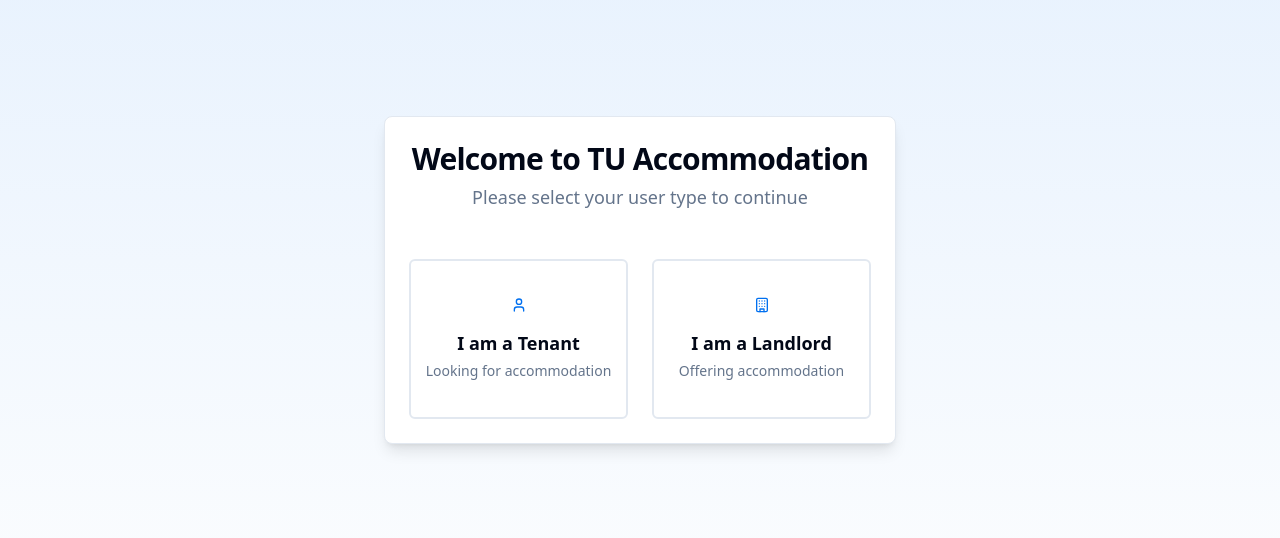
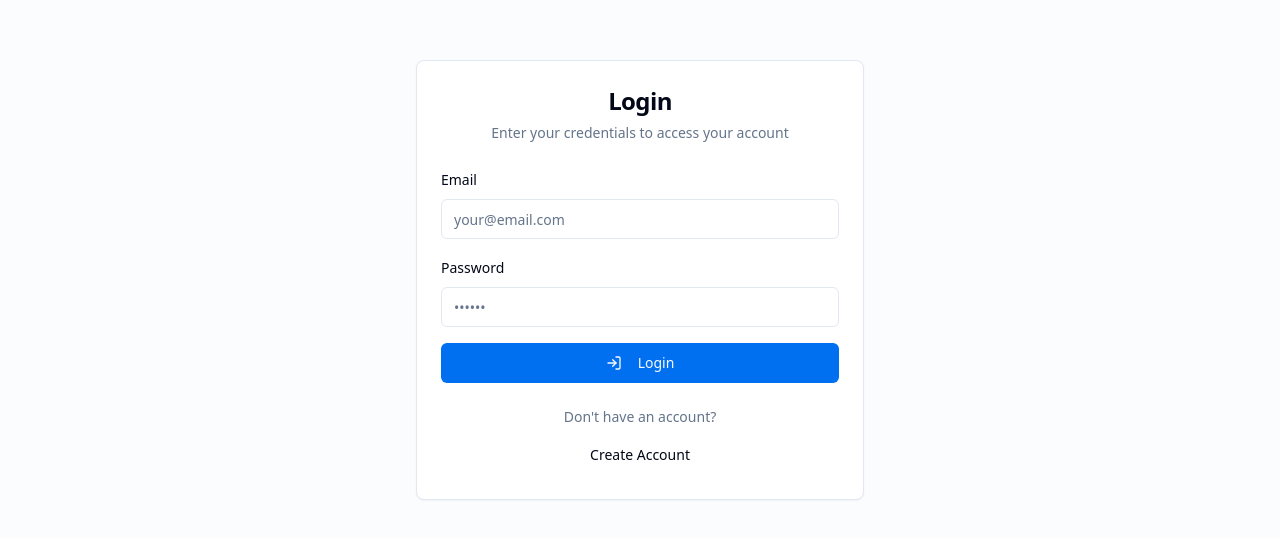
Before and after one commit to JayReq85/Human-interface-design, a React (Vite) app: page /login in a window 1280 px wide. Before the commit this address led to /welcome. Shown: the part 120-658 px from the top of the page. Built offline with nearby package versions, Linux system fonts and the light colour scheme.

Commit message:
Reverted to commit 7d1d7ba41e85afc9bb6759a26861164158779db3

```diff
--- a/src/App.tsx
+++ b/src/App.tsx
@@ -3,7 +3,7 @@ import { Toaster } from "@/components/ui/toaster";
 import { Toaster as Sonner } from "@/components/ui/sonner";
 import { TooltipProvider } from "@/components/ui/tooltip";
 import { QueryClient, QueryClientProvider } from "@tanstack/react-query";
-import { BrowserRouter, Routes, Route, Navigate } from "react-router-dom";
+import { BrowserRouter, Routes, Route } from "react-router-dom";
 import { PropertyProvider } from "./context/PropertyContext";
 import { useEffect, useState } from "react";
 
@@ -17,7 +17,6 @@ import Login from "./pages/Login";
 import Profile from "./pages/Profile";
 import Reviews from "./pages/Reviews";
 import Bookmarks from "./pages/Bookmarks";
-import UserTypeSelection from "./pages/UserTypeSelection";
 
 // Components
 import ProtectedRoute from "./components/ProtectedRoute";
@@ -44,17 +43,16 @@ const App = () => {
           <Sonner />
           <BrowserRouter>
             <Routes>
-              {/* Welcome page - entry point */}
-              <Route path="/welcome" element={<UserTypeSelection />} />
+              <Route path="/login" element={<Login />} />
 
-              {/* Redirect root to welcome page */}
-              <Route path="/" element={
-                <ProtectedRoute requireLogin={true} requireProfile={true}>
-                  <Index />
-                </ProtectedRoute>
-              } />
-
-              <Route path="/login" element={<Login />} />
+              <Route
+                path="/"
+                element={
+                  <ProtectedRoute requireLogin={true} requireProfile={true}>
+                    <Index />
+                  </ProtectedRoute>
+                }
+              />
 
               <Route
                 path="/profile"
--- a/src/pages/Login.tsx
+++ b/src/pages/Login.tsx
@@ -1,5 +1,5 @@
 
-import React, { useState, useEffect } from 'react';
+import React, { useState } from 'react';
 import { useNavigate } from 'react-router-dom';
 import { Button } from '@/components/ui/button';
 import { Input } from '@/components/ui/input';
@@ -20,20 +20,8 @@ type LoginFormValues = z.infer<typeof loginSchema>;
 
 const Login = () => {
   const [isLoginMode, setIsLoginMode] = useState(true);
-  const [userType, setUserType] = useState<string | null>(null);
   const { toast } = useToast();
   const navigate = useNavigate();
-
-  useEffect(() => {
-    // Check if user type is stored in localStorage
-    const storedUserType = localStorage.getItem('userType');
-    if (storedUserType) {
-      setUserType(storedUserType);
-    } else {
-      // Redirect to welcome page if no user type is selected
-      navigate('/welcome');
-    }
-  }, [navigate]);
 
   const form = useForm<LoginFormValues>({
     resolver: zodResolver(loginSchema),
@@ -44,12 +32,14 @@ const Login = () => {
   });
 
   const onSubmit = (data: LoginFormValues) => {
-    // Store user info in localStorage including user type
+    // In a real app, you would validate against a backend
+    // For now, we'll simulate a successful login
+
+    // Store user info in localStorage
     localStorage.setItem('user', JSON.stringify({
       email: data.email,
       isLoggedIn: true,
       profileCompleted: false,
-      userType: userType,
     }));
 
     toast({
@@ -67,7 +57,6 @@ const Login = () => {
         <CardHeader>
           <CardTitle className="text-2xl text-center">
             {isLoginMode ? "Login" : "Create Account"}
-            {userType && <span className="block text-sm text-primary mt-2">as {userType}</span>}
           </CardTitle>
           <CardDescription className="text-center">
             {isLoginMode
@@ -134,13 +123,6 @@ const Login = () => {
           >
             {isLoginMode ? "Create Account" : "Login"}
           </Button>
-          <Button
-            variant="link"
-            onClick={() => navigate('/welcome')}
-            className="text-xs"
-          >
-            Change user type
-          </Button>
         </CardFooter>
       </Card>
     </div>
--- a/src/pages/Profile.tsx
+++ b/src/pages/Profile.tsx
@@ -45,7 +45,6 @@ const Profile = () => {
       return;
     }
 
-    try {
     const parsedUser = JSON.parse(userData);
     setUser(parsedUser);
 
@@ -61,10 +60,6 @@ const Profile = () => {
     }
     if (parsedUser.bio) {
       form.setValue('bio', parsedUser.bio);
-      }
-    } catch (error) {
-      console.error("Error parsing user data:", error);
-      navigate('/login');
     }
   }, [navigate, form]);
 
@@ -84,7 +79,7 @@ const Profile = () => {
         description: "Your profile has been successfully updated",
       });
 
-      // Navigate to home page
+      // Explicitly navigate to home page
       navigate('/');
     }
   };
--- a/src/pages/UserTypeSelection.tsx
+++ /dev/null
@@ -1,57 +0,0 @@
-
-import React from 'react';
-import { useNavigate } from 'react-router-dom';
-import { Button } from '@/components/ui/button';
-import { Card, CardContent, CardHeader, CardTitle, CardDescription } from '@/components/ui/card';
-import { Building, User } from 'lucide-react';
-
-const UserTypeSelection = () => {
-  const navigate = useNavigate();
-
-  const handleUserTypeSelect = (userType: 'tenant' | 'landlord') => {
-    // Store the user type in localStorage
-    localStorage.setItem('userType', userType);
-    // Navigate to login page
-    navigate('/login');
-  };
-
-  return (
-    <div className="min-h-screen bg-gradient-to-b from-primary/10 to-secondary/10 flex items-center justify-center p-4">
-      <Card className="w-full max-w-lg shadow-lg">
-        <CardHeader className="text-center">
-          <CardTitle className="text-3xl font-bold">Welcome to TU Accommodation</CardTitle>
-          <CardDescription className="text-lg mt-2">
-            Please select your user type to continue
-          </CardDescription>
-        </CardHeader>
-        <CardContent className="grid grid-cols-1 md:grid-cols-2 gap-6 pt-6">
-          <Button
-            variant="outline"
-            className="h-40 flex flex-col items-center justify-center gap-4 hover:bg-primary/5 border-2"
-            onClick={() => handleUserTypeSelect('tenant')}
-          >
-            <User size={50} className="text-primary" />
-            <div className="text-center">
-              <div className="font-bold text-lg">I am a Tenant</div>
-              <p className="text-sm text-muted-foreground mt-1">Looking for accommodation</p>
-            </div>
-          </Button>
-
-          <Button
-            variant="outline"
-            className="h-40 flex flex-col items-center justify-center gap-4 hover:bg-primary/5 border-2"
-            onClick={() => handleUserTypeSelect('landlord')}
-          >
-            <Building size={50} className="text-primary" />
-            <div className="text-center">
-              <div className="font-bold text-lg">I am a Landlord</div>
-              <p className="text-sm text-muted-foreground mt-1">Offering accommodation</p>
-            </div>
-          </Button>
-        </CardContent>
-      </Card>
-    </div>
-  );
-};
-
-export default UserTypeSelection;
```
Lines whose indentation alone changed are shown as unchanged.
